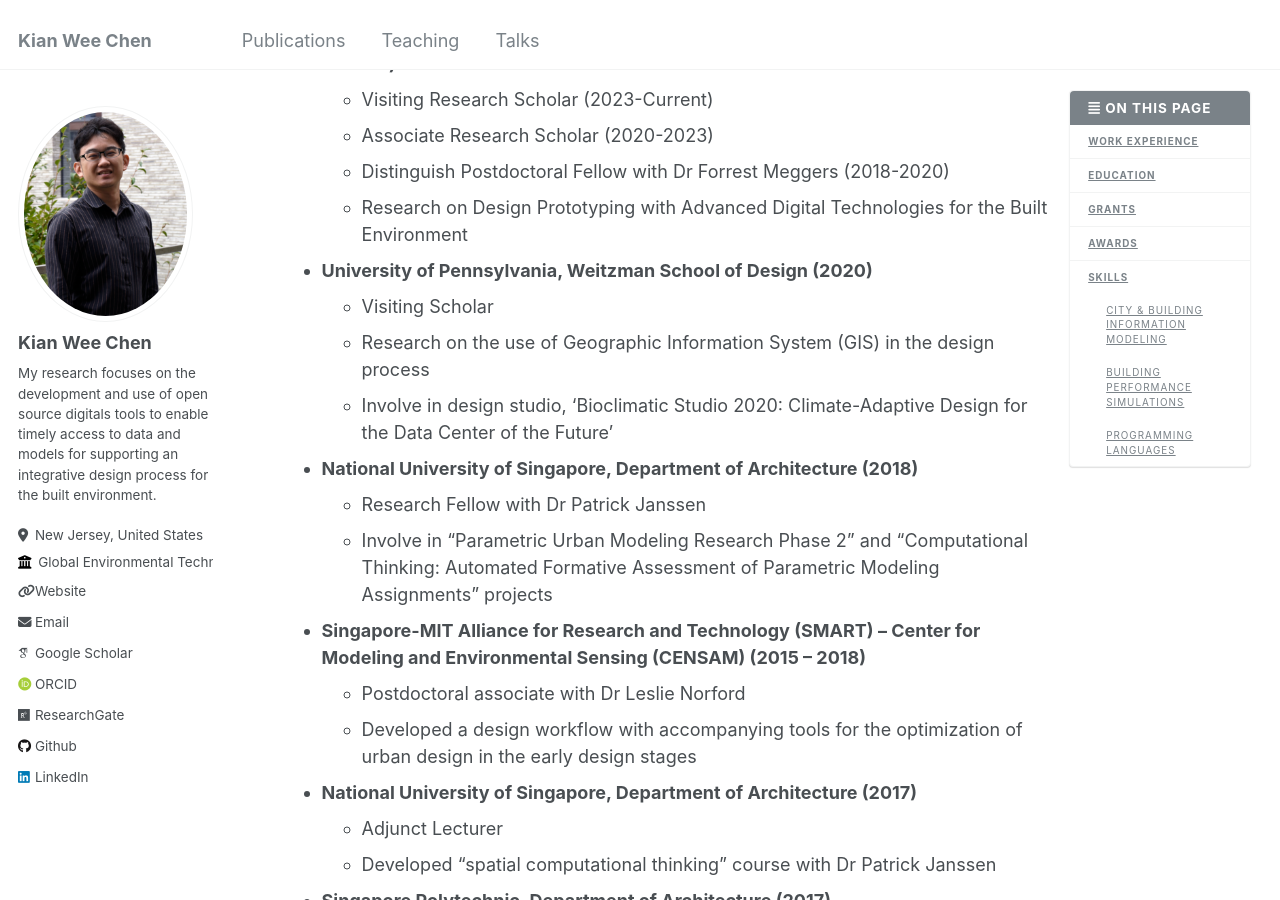
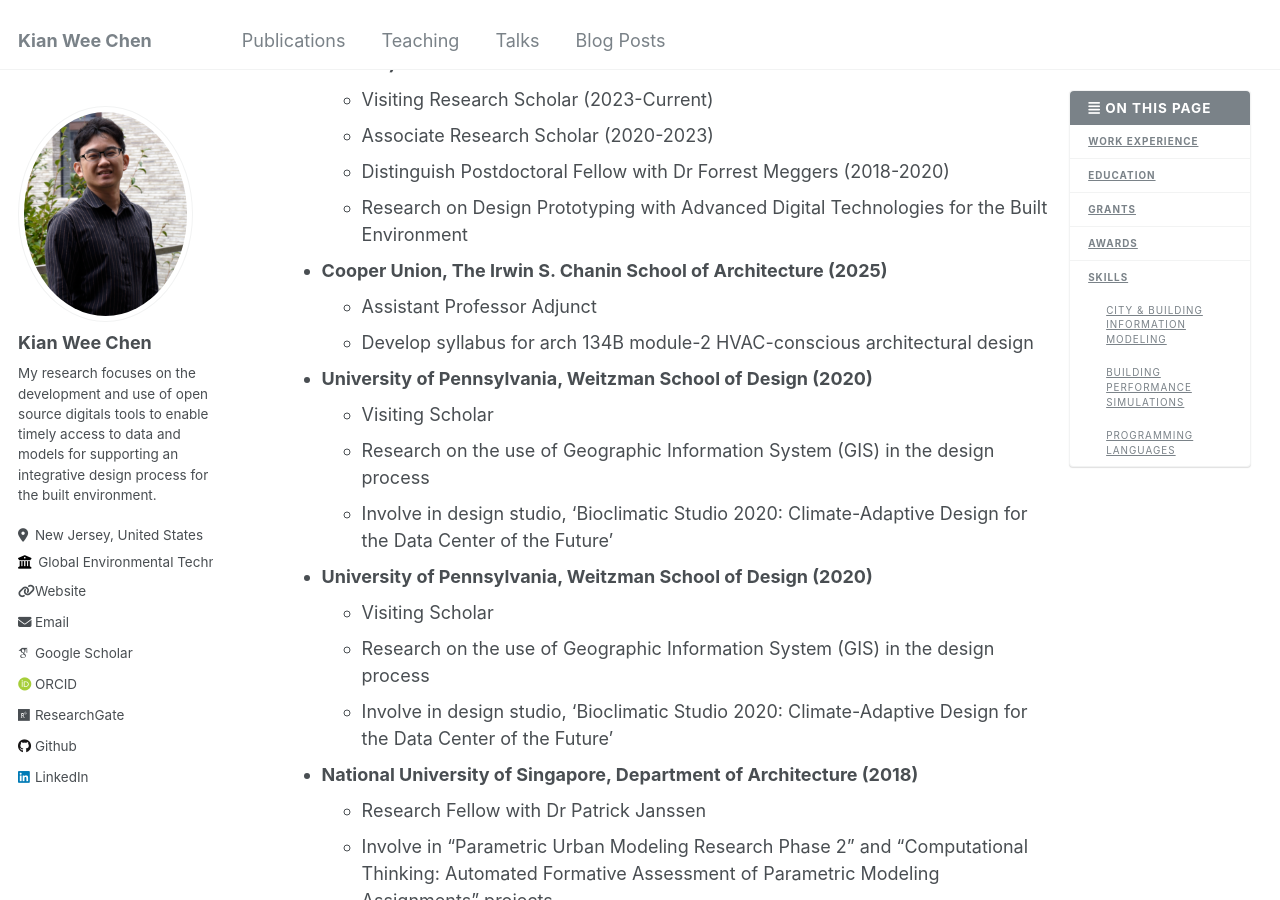
Before and after one commit to chenkianwee/chenkianwee.github.io, a Jekyll site: the page built from _pages/about.md, in a window 1280 px wide and 900 px high, scrolled down 347 px. Built offline with Jekyll 4.4.1, drawn with Linux system fonts in a browser that asks for light colours; some web fonts are replaced.

Commit message:
test out blog

```diff
--- a/_data/navigation.yml
+++ b/_data/navigation.yml
@@ -12,8 +12,8 @@ main:
   - title: "Talks"
     url: /talks/
 
-  # - title: "Blog Posts"
-  #   url: /year-archive/
+  - title: "Blog Posts"
+    url: /year-archive/
 
   # - title: "Portfolio"
   #   url: /portfolio/
--- a/_pages/about.md
+++ b/_pages/about.md
@@ -23,6 +23,15 @@ redirect_from:
   - Associate Research Scholar (2020-2023)
   - Distinguish Postdoctoral Fellow with Dr Forrest Meggers (2018-2020)
   - Research on Design Prototyping with Advanced Digital Technologies for the Built Environment
+
+- **Cooper Union, The Irwin S. Chanin School of Architecture (2025)**
+  - Assistant Professor Adjunct
+  - Develop syllabus for arch 134B module-2 HVAC-conscious architectural design
+
+- **University of Pennsylvania, Weitzman School of Design (2020)**
+  - Visiting Scholar
+  - Research on the use of Geographic Information System (GIS) in the design process
+  - Involve in design studio, ‘Bioclimatic Studio 2020: Climate-Adaptive Design for the Data Center of the Future’
 
 - **University of Pennsylvania, Weitzman School of Design (2020)**
   - Visiting Scholar
```
Also changed, not shown: _pages/publications.md (+2 -0 lines), _pages/teaching.md (+4 -0 lines), _posts/2199-01-01-future-post.md (deleted, +0 -11 lines).
